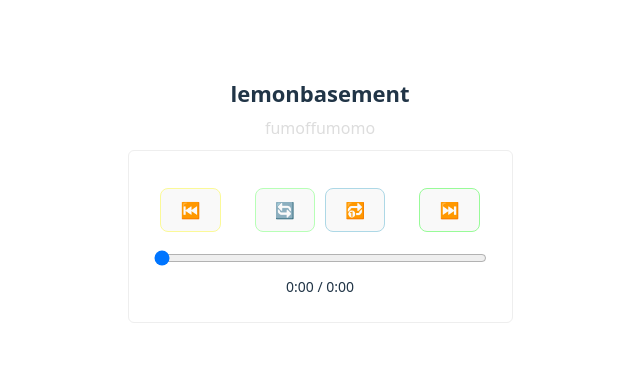
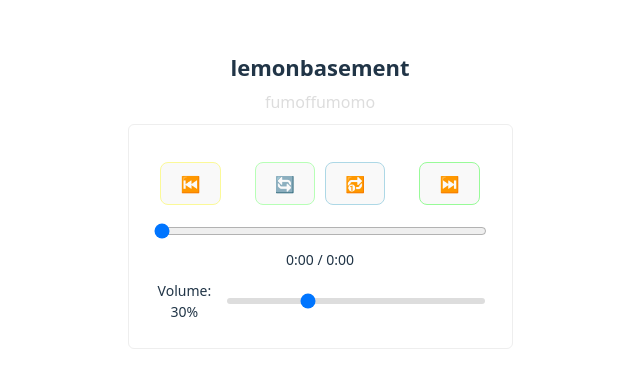
Before and after one commit to You-Self/basic-music-player, a React (Vite) app: page / in a window 1280 px wide. Shown: the part 200-588 px from the top of the page, without its empty margins (320-960 px from the left). Built offline with nearby package versions, Linux system fonts and the light colour scheme.

Commit message:
added volume control

```diff
--- a/src/assets/player/MusicPlayer.css
+++ b/src/assets/player/MusicPlayer.css
@@ -10,9 +10,31 @@
 .progress-bar{
   width: 100%;
   margin: 10px 0;
+  cursor: pointer;
 }
 .song-time {
   font-size: 14px;
+}
+
+.volume-control {
+  height: 45px;
+  display: flex;
+  align-items: center;
+  gap: 10px;
+  margin-top: 8px;
+}
+.volume-percent{
+  font-size: 14px;
+  width: 80px;
+}
+.volume-slider {
+  -webkit-appearance: none;
+  width: 100%;
+  height: 6px;
+  border-radius: 3px;
+  background: #ddd;
+  outline: none;
+  cursor: pointer;
 }
 
 .button-controls {
--- a/src/assets/player/MusicPlayer.jsx
+++ b/src/assets/player/MusicPlayer.jsx
@@ -31,6 +31,7 @@ export default function MusicPlayer() {
   const currentSong = songList[currentSongIndex];
   const [toast, setToast] = useState({ visible: false, message: "" });
   const toastTimeoutRef = useRef(null);
+  const [volume, setVolume] = useState(30);
 
   useEffect(() => {
     const audio = audioRef.current;
@@ -95,8 +96,14 @@ export default function MusicPlayer() {
     );
   };
 
-      //TODO: song list (aka playlist) on left side
-      //TODO: make volume control slider
+  useEffect(() => {
+    if (audioRef.current) {
+      audioRef.current.volume = volume / 100;
+    }
+  }, [volume]);
+
+  //TODO: song list (aka playlist) on left side
+  //TODO: clear the code, separate into smaller components
 
   return (
     <>
@@ -156,6 +163,12 @@ export default function MusicPlayer() {
       <div className="song-time">
         {formatTime(currentTime)} / {formatTime(duration)}
       </div>
+
+      <div className="volume-control">
+        <p className="volume-percent">Volume: {volume}%</p>
+        <input className="volume-slider"
+        type="range" min="0" max="100" value={volume} onChange={(e) => setVolume(e.target.value)} />
+      </div>
     </div>
     </>
   );
```
